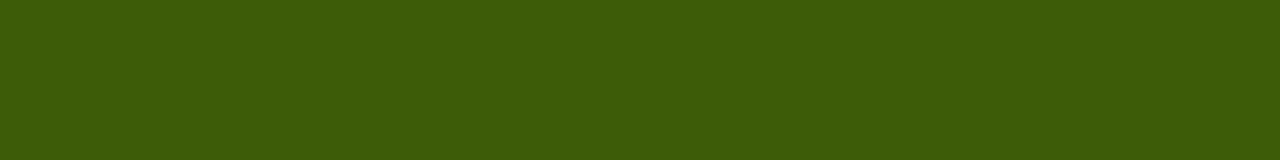
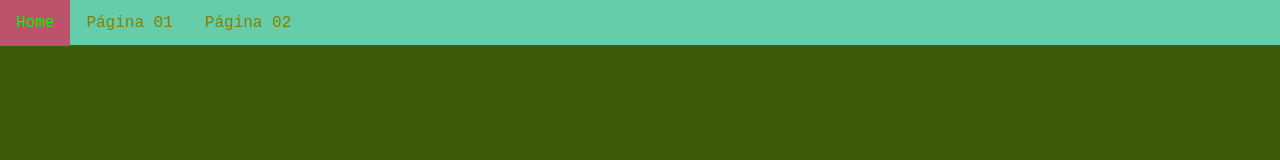
Before and after one commit to goticasedentaria/primeiroj_2t, a plain HTML site: page pagina01.html in a window 1280 px wide. Drawn offline with Linux system fonts and the light colour scheme.

Commit message:
pagina01.html

```diff
--- a/pagina01.html
+++ b/pagina01.html
@@ -8,6 +8,14 @@
     <link rel="stylesheet" href="estilo.css">
 </head>
 <body>
-
+    <div class="menuPrincipal">
+        <nav>
+            <ul>
+              <li><a href="index.html">Home</a></li>
+              <li><a href="pagina01.html">Página 01</a></li>
+              <li><a href="pagina02.html">Página 02</a></li>
+            </ul>
+        </nav>
+    </div>
 </body>
 </html>
```
